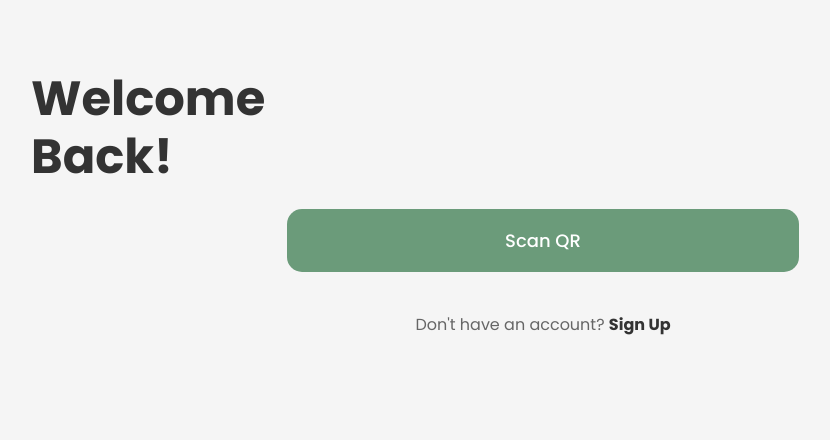
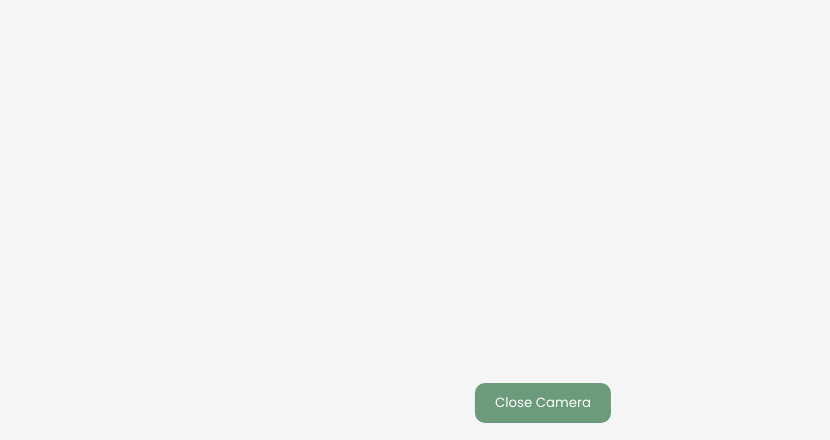
Before and after one commit to elizalsmn/CTG4-2025, a React (Create React App) app in the folder frontend/: page / in a window 1280 px wide. Both pictures are taken after a click on the button "Scan QR". Shown: the part 357-797 px from the top of the page, without its empty margins (97-927 px from the left). Built offline with nearby package versions, Linux system fonts and the light colour scheme.

Commit message:
QR code scanner fixed

```diff
--- a/frontend/package.json
+++ b/frontend/package.json
@@ -7,14 +7,16 @@
     "@testing-library/jest-dom": "^6.8.0",
     "@testing-library/react": "^16.3.0",
     "@testing-library/user-event": "^13.5.0",
+    "@yudiel/react-qr-scanner": "^2.3.1",
     "react": "^19.1.1",
     "react-dom": "^19.1.1",
+    "react-icons": "^5.5.0",
     "react-router-dom": "^7.8.1",
     "react-scripts": "5.0.1",
     "web-vitals": "^2.1.4"
   },
   "scripts": {
-    "start": "react-scripts start",
+    "start": "HTTPS=true HOST=0.0.0.0 react-scripts start",
     "build": "react-scripts build",
     "test": "react-scripts test",
     "eject": "react-scripts eject"
--- a/frontend/src/components/Signup.js
+++ b/frontend/src/components/Signup.js
@@ -1,9 +1,56 @@
-import React from 'react';
+import React, { useState } from 'react';
 import { Link } from 'react-router-dom';
+import { Scanner } from '@yudiel/react-qr-scanner';
 import './Signup.css';
 import reachLogo from '../assets/reach-logo.png';
 
 function Login() {
+  const [showCamera, setShowCamera] = useState(false);
+
+  const handleScan = (result) => {
+    if (result) {
+      console.log('QR Code scanned:', result[0].rawValue);
+      setShowCamera(false);
+      // Handle the scanned data here
+    }
+  };
+
+  const handleError = (error) => {
+    console.error('QR Scanner error:', error);
+  };
+
+  const openCamera = () => {
+    setShowCamera(true);
+  };
+
+  if (showCamera) {
+    return (
+      <div className="camera-container" style={{ width: '100vw', height: '100vh' }}>
+        <Scanner
+          onScan={handleScan}
+          onError={handleError}
+          constraints={{ facingMode: 'environment' }}
+        />
+        <button
+          onClick={() => setShowCamera(false)}
+          style={{
+            position: 'absolute',
+            bottom: '20px',
+            left: '50%',
+            transform: 'translateX(-50%)',
+            padding: '10px 20px',
+            background: '#6b9b7a',
+            color: 'white',
+            border: 'none',
+            borderRadius: '10px'
+          }}
+        >
+          Close Camera
+        </button>
+      </div>
+    );
+  }
+
   return (
     <div className="login-container">
       <div className="login-card">
@@ -23,17 +70,17 @@ function Login() {
           </div>
 
           {/* Scan QR Button */}
-            <button className="scan-qr-btn">
+          <button onClick={openCamera} className="scan-qr-btn">
             Scan QR
           </button>
 
           {/* Sign Up Link */}
           <div className="signup-text">
             <span>Don't have an account? </span>
-            <Link to="/signup2" className="signup-link">Sign Up</Link>
+            {/* Temporary, just for now until we have the sign up page, currently leads to page after scanning QR */}
+            <Link to="/signup2" className="signup-link">Sign up</Link>
           </div>
         </div>
-
       </div>
     </div>
   );
```
Also changed, not shown: 1 other file (tests, documents, lock files or other folders). Lines whose indentation alone changed are shown as unchanged.
